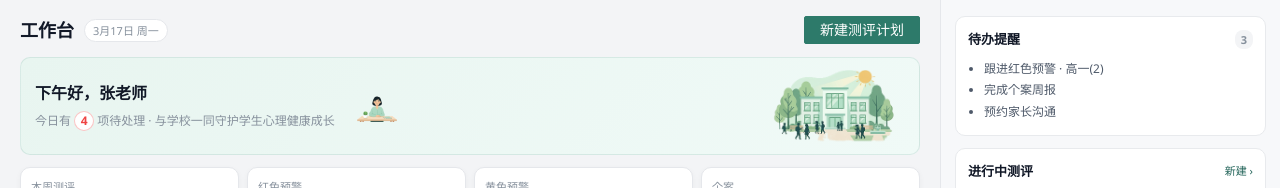
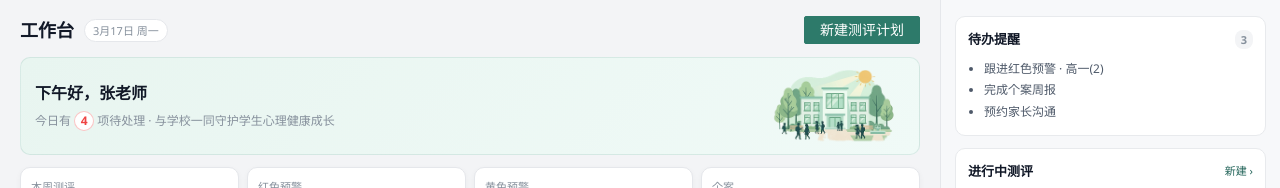
Before and after one commit to william19307/he2, a Vue app in the folder frontend/: page /dev/dashboard-alerts-screenshot in a window 1280 px wide. Shown: the top 188 px of the page. Built offline with nearby package versions, Linux system fonts and the light colour scheme.

Commit message:
chore(dashboard): 移除欢迎横幅左侧插图与资源
Made-with: Cursor

```diff
--- a/frontend/src/views/dashboard/DashboardPage.vue
+++ b/frontend/src/views/dashboard/DashboardPage.vue
@@ -30,16 +30,6 @@
               <span class="dash-welcome-count" :class="{ 'dash-welcome-count--warn': pendingTotal > 0 }">{{ pendingTotal }}</span>
               项待处理 · 与学校一同守护学生心理健康成长
             </p>
-          </div>
-          <div class="dash-welcome-illust dash-welcome-illust--plant" aria-hidden="true">
-            <img
-              src="/images/dashboard-banner-left.png"
-              alt=""
-              class="dash-banner-img dash-banner-img--left"
-              width="100"
-              height="100"
-              decoding="async"
-            />
           </div>
         </div>
         <div class="dash-welcome-art" aria-hidden="true">
@@ -788,28 +778,12 @@ watch([trendDates, trendRed, trendYellow], () => nextTick().then(drawTrend))
   color: var(--color-danger-6);
 }
 
-.dash-welcome-illust {
-  flex-shrink: 0;
-  width: 100px;
-  height: 100px;
-  display: flex;
-  align-items: center;
-  justify-content: center;
-}
-
 .dash-banner-img {
   display: block;
   max-width: 100%;
   height: auto;
-  object-fit: contain;
   pointer-events: none;
   user-select: none;
-}
-
-.dash-banner-img--left {
-  width: 100px;
-  height: 100px;
-  object-fit: contain;
 }
 
 .dash-welcome-art {
--- a/frontend/src/views/dev/DashboardAlertsScreenshot.vue
+++ b/frontend/src/views/dev/DashboardAlertsScreenshot.vue
@@ -19,9 +19,6 @@
                 <p class="shot-banner-sub">
                   今日有 <span class="shot-count">4</span> 项待处理 · 与学校一同守护学生心理健康成长
                 </p>
-              </div>
-              <div class="shot-plant" aria-hidden="true">
-                <img src="/images/dashboard-banner-left.png" alt="" class="shot-banner-left-img" width="64" height="64" decoding="async" />
               </div>
             </div>
             <div class="shot-campus">
@@ -230,20 +227,6 @@ const planDemo = [
   background: #fff;
   color: var(--color-danger-6);
   border: 1px solid rgba(245, 63, 63, 0.3);
-}
-.shot-plant {
-  width: 64px;
-  height: 64px;
-  flex-shrink: 0;
-  display: flex;
-  align-items: center;
-  justify-content: center;
-}
-.shot-banner-left-img {
-  width: 64px;
-  height: 64px;
-  object-fit: contain;
-  display: block;
 }
 .shot-campus {
   width: 140px;
```
Also changed, not shown: frontend/public/images/dashboard-banner-left.png (deleted).
